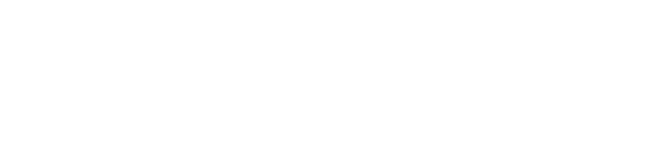
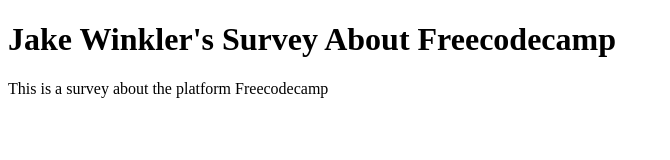
Before and after one commit to Jake-winkler/responsive_survey_form, a plain HTML site: page index.html in a window 1280 px wide. Shown: the whole page, without its empty margins (0-670 px from the left). Drawn offline with Linux system fonts and the light colour scheme.

Commit message:
worked on first 2 stories of project added title and description

```diff
--- a/index.html
+++ b/index.html
@@ -9,5 +9,11 @@
     </head>
     <body>
         <script src="index.js"></script>
+        <h1 id="title">Jake Winkler's Survey About Freecodecamp</h1>
+        <p id="description">This is a survey about the platform Freecodecamp</p>
+
+
+
+        <script src="https://cdn.freecodecamp.org/testable-projects-fcc/v1/bundle.js"></script>
     </body>
 </html>
```
Also changed, not shown: 1 other file.
